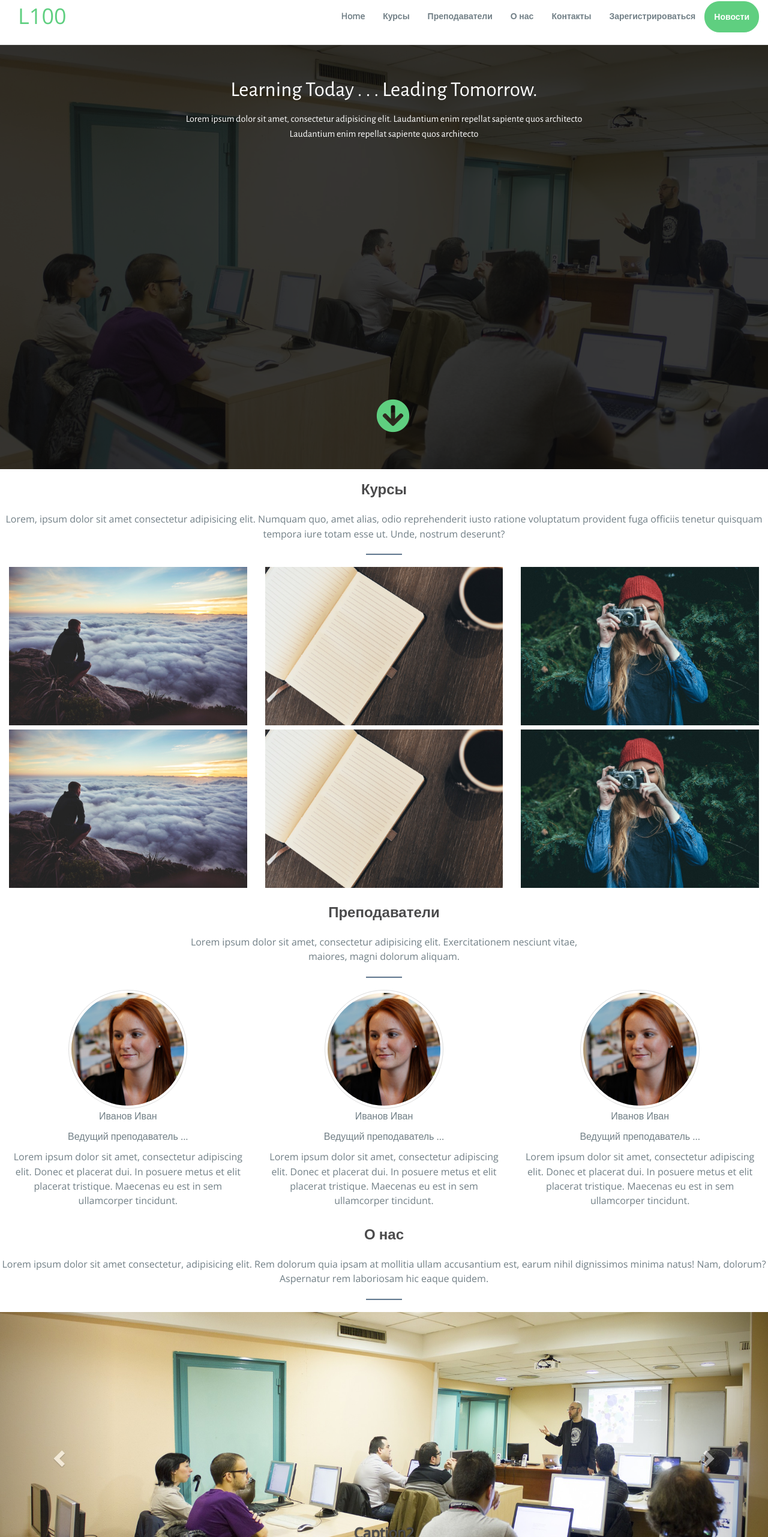
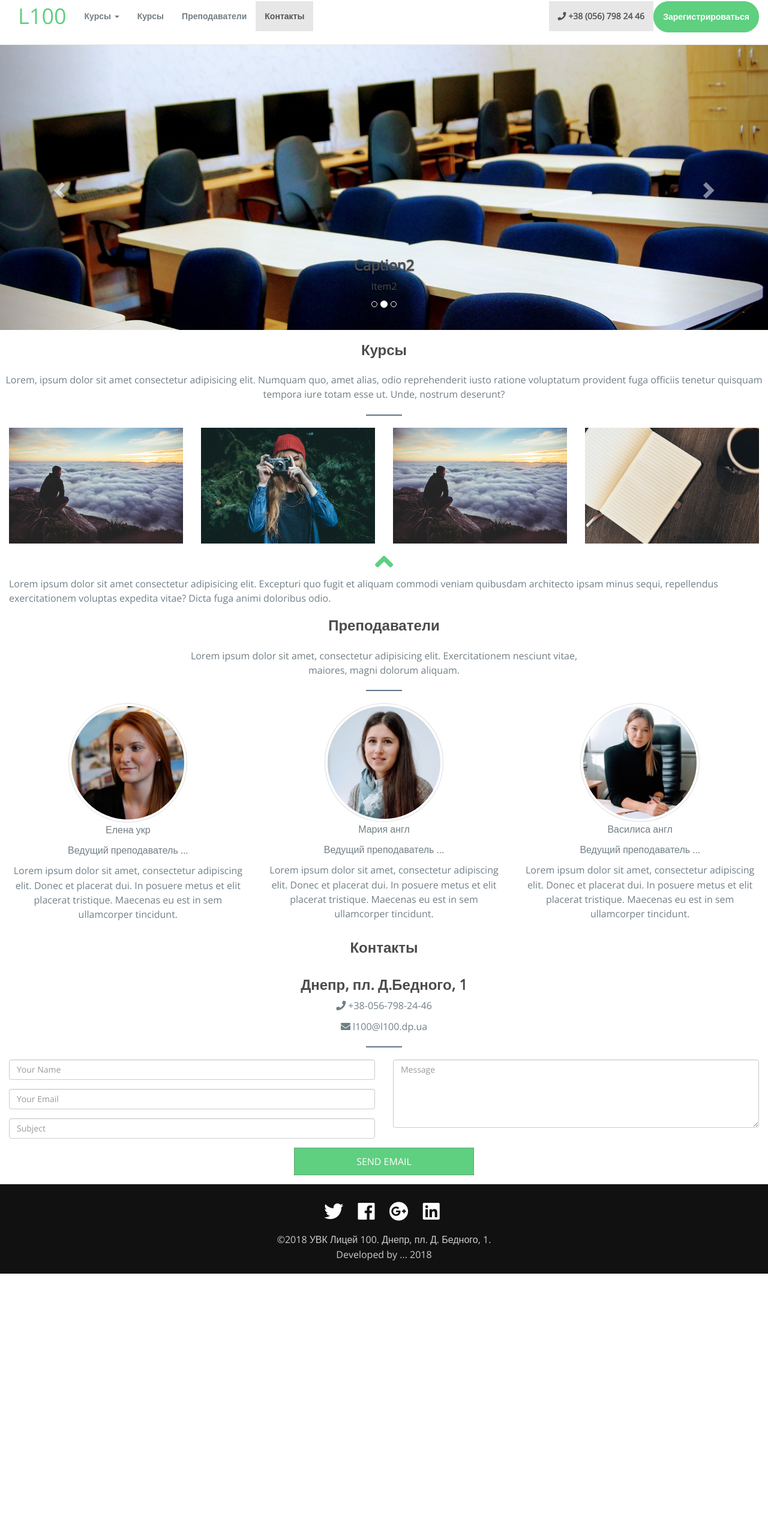
Before and after one commit to yuzub/bp, a website: page index.html in a window 1280 px wide. Shown: the part 18-2580 px from the top of the page at 60% size. After the commit the page ends 2141 px from the top, so only its background shows below. Drawn offline with nearby package versions, Linux system fonts and the light colour scheme; a web font is replaced by a local one.

Commit message:
changing template and adding some content from YVSef

```diff
--- a/css/style.css
+++ b/css/style.css
@@ -104,6 +104,13 @@ a:hover, a:focus{
   font-size: 16px;
 }
 /***********************************
+Carousel
+************************************/
+.carousel-caption h3, .carousel-caption  p {
+  color: #4B4B4C;
+}
+
+/***********************************
 Course
 ************************************/
 [class*=" imghvr-"] figcaption, [class^="imghvr-"] figcaption {
@@ -205,7 +212,7 @@ display:block;
 Footer
 ************************************/
 .footer {
-  padding: 60px 0 20px;
+  padding: 20px 0 20px;
   background: #111;
   color: #ccc;
 }
--- a/index.html
+++ b/index.html
@@ -41,9 +41,26 @@
 
         <!-- Collect the nav links, forms, and other content for toggling -->
         <div class="collapse navbar-collapse" id="myNavbar">
-          <ul class="nav navbar-nav navbar-right">
-            <li>
-              <a href="#top">Home</a>
+          <ul class="nav navbar-nav navbar-left">
+            <li class="dropdown">
+              <a href="#" class="dropdown-toggle" data-toggle="dropdown" role="button" aria-haspopup="true" aria-expanded="false">Курсы
+                <span class="caret"></span>
+              </a>
+              <ul class="dropdown-menu">
+                <li>
+                  <a href="#">Программирование</a>
+                </li>
+                <li>
+                  <a href="#">Java</a>
+                </li>
+                <li role="separator" class="divider"></li>
+                <li>
+                  <a href="#">English</a>
+                </li>
+                <li>
+                  <a href="#">Украинский</a>
+                </li>
+              </ul>
             </li>
             <li>
               <a href="#courses">Курсы</a>
@@ -52,16 +69,18 @@
               <a href="#teachers">Преподаватели</a>
             </li>
             <li>
-              <a href="#about-us">О нас</a>
-            </li>
-            <li>
               <a href="#contacts">Контакты</a>
             </li>
+          </ul>
+          <ul class="nav navbar-nav navbar-right">
             <li>
-              <a href="#" data-target="#registration" data-toggle="modal">Зарегистрироваться</a>
+              <a href="#contacts">
+                <i class="fas fa-phone"></i>
+                <span>+38 (056) 798 24 46</span>
+              </a>
             </li>
             <li class="btn-news">
-              <a href="#footer">Новости</a>
+              <a href="#" data-target="#registration" data-toggle="modal">Зарегистрироваться</a>
             </li>
           </ul>
         </div>
@@ -124,32 +143,57 @@
     <!--/ Modal box-->
   </header>
   <main>
-    <!--Banner-->
-    <section class="banner fill-screen">
-      <div class="bg-color fill-screen">
-        <div class="container-fluid">
-          <div class="row">
-            <div class="intro-para text-center quote">
-              <p class="big-text">Learning Today . . . Leading Tomorrow.</p>
-              <p class="small-text">
-                Lorem ipsum dolor sit amet, consectetur adipisicing elit. Laudantium enim repellat sapiente quos architecto
-                <br>Laudantium enim repellat sapiente quos architecto
-              </p>
+
+    <section id="carousel" class="carousel">
+
+      <div class="container-fluid">
+        <div class="row">
+
+          <div id="carousel-example-generic" class="carousel slide" data-ride="carousel">
+            <ol class="carousel-indicators">
+              <li data-target="#carousel-example-generic" data-slide-to="0" class="active"></li>
+              <li data-target="#carousel-example-generic" data-slide-to="1"></li>
+              <li data-target="#carousel-example-generic" data-slide-to="2"></li>
+            </ol>
+
+            <div class="carousel-inner" role="listbox">
+              <div class="item active">
+                <img src="img/11.jpg" alt="...">
+                <div class="carousel-caption">
+                  <h3>Caption1</h3>
+                  <p>Item1</p>
+                </div>
+              </div>
+              <div class="item">
+                <img src="img/21.jpg" alt="...">
+                <div class="carousel-caption">
+                  <h3>Caption2</h3>
+                  <p>Item2</p>
+                </div>
+              </div>
+              <div class="item">
+                <img src="img/31.jpg" alt="...">
+                <div class="carousel-caption">
+                  <h3>Caption3</h3>
+                  <p>Item3</p>
+                </div>
+              </div>
             </div>
-            <a href="#feature" class="mouse-hover">
-              <div class="mouse"></div>
+
+            <a class="left carousel-control" href="#carousel-example-generic" role="button" data-slide="prev">
+              <span class="glyphicon glyphicon-chevron-left" aria-hidden="true"></span>
+              <span class="sr-only">Previous</span>
+            </a>
+            <a class="right carousel-control" href="#carousel-example-generic" role="button" data-slide="next">
+              <span class="glyphicon glyphicon-chevron-right" aria-hidden="true"></span>
+              <span class="sr-only">Next</span>
             </a>
           </div>
-          <div class="down-button">
-            <a href="#courses" class="btn">
-              <i class="fas fa-arrow-circle-down fa-4x"></i>
-            </a>
-          </div>
+
         </div>
       </div>
-      </div>
     </section>
-    <!--/ Banner-->
+
 
     <section id="courses" class="courses">
       <div class="container-fluid">
@@ -166,40 +210,28 @@
       </div>
       <div class="container-fluid">
         <div class="row">
-          <div class="col-md-4 col-sm-6 padleft-right">
-            <figure class="imghvr-fold-up">
+          <div class="col-md-3 col-sm-6 padleft-right">
+            <figure id="course-eng" class="imghvr-fold-up">
               <img src="img/course01.jpg" class="img-responsive">
               <figcaption>
                 <h3>English</h3>
-                <p>Lorem ipsum dolor sit amet, consectetur adipisicing elit. Magnam atque, nostrum veniam consequatur libero
-                  fugiat, similique quis.</p>
+                <p>English...</p>
+              </figcaption>
+              <a href="#course-content-eng"></a>
+            </figure>
+
+          </div>
+          <div class="col-md-3 col-sm-6 padleft-right">
+            <figure class="imghvr-fold-up">
+              <img src="img/course06.jpg" class="img-responsive">
+              <figcaption>
+                <h3>Украинский</h3>
+                <p>Подготовка к ВНО.</p>
               </figcaption>
               <a href="#"></a>
             </figure>
           </div>
-          <div class="col-md-4 col-sm-6 padleft-right">
-            <figure class="imghvr-fold-up">
-              <img src="img/course05.jpg" class="img-responsive">
-              <figcaption>
-                <h3>Русский</h3>
-                <p>Lorem ipsum dolor sit amet, consectetur adipisicing elit. Magnam atque, nostrum veniam consequatur libero
-                  fugiat, similique quis.</p>
-              </figcaption>
-              <a href="#"></a>
-            </figure>
-          </div>
-          <div class="col-md-4 col-sm-6 padleft-right">
-            <figure class="imghvr-fold-up">
-              <img src="img/course06.jpg" class="img-responsive">
-              <figcaption>
-                <h3>Украинский</h3>
-                <p>Lorem ipsum dolor sit amet, consectetur adipisicing elit. Magnam atque, nostrum veniam consequatur libero
-                  fugiat, similique quis.</p>
-              </figcaption>
-              <a href="#"></a>
-            </figure>
-          </div>
-          <div class="col-md-4 col-sm-6 padleft-right">
+          <div class="col-md-3 col-sm-6 padleft-right">
             <figure class="imghvr-fold-up">
               <img src="img/course01.jpg" class="img-responsive">
               <figcaption>
@@ -210,22 +242,11 @@
               <a href="#"></a>
             </figure>
           </div>
-          <div class="col-md-4 col-sm-6 padleft-right">
+          <div class="col-md-3 col-sm-6 padleft-right">
             <figure class="imghvr-fold-up">
               <img src="img/course05.jpg" class="img-responsive">
               <figcaption>
-                <h3>Физика</h3>
-                <p>Lorem ipsum dolor sit amet, consectetur adipisicing elit. Magnam atque, nostrum veniam consequatur libero
-                  fugiat, similique quis.</p>
-              </figcaption>
-              <a href="#"></a>
-            </figure>
-          </div>
-          <div class="col-md-4 col-sm-6 padleft-right">
-            <figure class="imghvr-fold-up">
-              <img src="img/course06.jpg" class="img-responsive">
-              <figcaption>
-                <h3>Математика</h3>
+                <h3>Java</h3>
                 <p>Lorem ipsum dolor sit amet, consectetur adipisicing elit. Magnam atque, nostrum veniam consequatur libero
                   fugiat, similique quis.</p>
               </figcaption>
@@ -233,6 +254,18 @@
             </figure>
           </div>
         </div>
+        <div class="course-content">
+          <div id="course-content-eng">
+            <div class="text-center">
+              <a href="#">
+                <i class="fas fa-angle-up fa-3x"></i>
+              </a>
+            </div>
+            Lorem ipsum dolor sit amet consectetur adipisicing elit. Excepturi quo fugit et aliquam commodi veniam quibusdam architecto
+            ipsam minus sequi, repellendus exercitationem voluptas expedita vitae? Dicta fuga animi doloribus odio.
+          </div>
+        </div>
+
       </div>
     </section>
 
@@ -255,7 +288,7 @@
                 </div>
               </div>
               <div class="pm-staff-profile-details text-center">
-                <p class="pm-staff-profile-name">Иванов Иван</p>
+                <p class="pm-staff-profile-name">Елена укр</p>
                 <p class="pm-staff-profile-title">Ведущий преподаватель ...</p>
 
                 <p class="pm-staff-profile-bio">
@@ -269,11 +302,11 @@
             <div class="pm-staff-profile-container">
               <div class="pm-staff-profile-image-wrapper text-center">
                 <div class="pm-staff-profile-image">
-                  <img src="img/prepod.jpg" alt="" class="img-thumbnail img-circle img-prepod" />
+                  <img src="img/prepod1.jpg" alt="" class="img-thumbnail img-circle img-prepod" />
                 </div>
               </div>
               <div class="pm-staff-profile-details text-center">
-                <p class="pm-staff-profile-name">Иванов Иван</p>
+                <p class="pm-staff-profile-name">Мария англ</p>
                 <p class="pm-staff-profile-title">Ведущий преподаватель ...</p>
 
                 <p class="pm-staff-profile-bio">
@@ -287,11 +320,11 @@
             <div class="pm-staff-profile-container">
               <div class="pm-staff-profile-image-wrapper text-center">
                 <div class="pm-staff-profile-image">
-                  <img src="img/prepod.jpg" alt="" class="img-thumbnail img-circle img-prepod" />
+                  <img src="img/prepod2.jpg" alt="" class="img-thumbnail img-circle img-prepod" />
                 </div>
               </div>
               <div class="pm-staff-profile-details text-center">
-                <p class="pm-staff-profile-name">Иванов Иван</p>
+                <p class="pm-staff-profile-name">Василиса англ</p>
                 <p class="pm-staff-profile-title">Ведущий преподаватель ...</p>
 
                 <p class="pm-staff-profile-bio">
@@ -305,61 +338,7 @@
       </div>
     </section>
 
-    <section id="about-us" class="about-us">
 
-      <div class="container-fluid">
-        <div class="row">
-          <div class="header-section text-center">
-            <h2>О нас</h2>
-            <p>Lorem ipsum dolor sit amet consectetur, adipisicing elit. Rem dolorum quia ipsam at mollitia ullam accusantium
-              est, earum nihil dignissimos minima natus! Nam, dolorum? Aspernatur rem laboriosam hic eaque quidem.</p>
-            <hr class="bottom-line">
-          </div>
-
-          <div id="carousel-example-generic" class="carousel slide" data-ride="carousel">
-            <ol class="carousel-indicators">
-              <li data-target="#carousel-example-generic" data-slide-to="0" class="active"></li>
-              <li data-target="#carousel-example-generic" data-slide-to="1"></li>
-              <li data-target="#carousel-example-generic" data-slide-to="2"></li>
-            </ol>
-
-            <div class="carousel-inner" role="listbox">
-              <div class="item active">
-                <img src="img/banner.jpg" alt="...">
-                <div class="carousel-caption">
-                  <h3>Caption1</h3>
-                  <p>Item1</p>
-                </div>
-              </div>
-              <div class="item">
-                <img src="img/banner.jpg" alt="...">
-                <div class="carousel-caption">
-                  <h3>Caption2</h3>
-                  <p>Item2</p>
-                </div>
-              </div>
-              <div class="item">
-                <img src="img/banner.jpg" alt="...">
-                <div class="carousel-caption">
-                  <h3>Caption3</h3>
-                  <p>Item3</p>
-                </div>
-              </div>
-            </div>
-
-            <a class="left carousel-control" href="#carousel-example-generic" role="button" data-slide="prev">
-              <span class="glyphicon glyphicon-chevron-left" aria-hidden="true"></span>
-              <span class="sr-only">Previous</span>
-            </a>
-            <a class="right carousel-control" href="#carousel-example-generic" role="button" data-slide="next">
-              <span class="glyphicon glyphicon-chevron-right" aria-hidden="true"></span>
-              <span class="sr-only">Next</span>
-            </a>
-          </div>
-
-        </div>
-      </div>
-    </section>
 
     <section id="contacts" class="contacts">
 
@@ -368,8 +347,10 @@
           <div class="header-section text-center">
             <h2>Контакты</h2>
             <h3>Днепр, пл. Д.Бедного, 1</h3>
-            <p>Тел. +38-056-370-12-34</p>
-            <p>Email: l100@l100.dp.ua</p>
+            <p>
+              <i class="fas fa-phone" data-fa-transform="flip-h"></i> +38-056-798-24-46</p>
+            <p>
+              <i class="fas fa-envelope"></i> l100@l100.dp.ua</p>
             <hr class="bottom-line">
           </div>
           <div id="sendmessage">Your message has been sent. Thank you!</div>
@@ -416,31 +397,6 @@
   <footer id="footer" class="footer">
     <div class="container-fluid text-center">
 
-      <h3>Вы можете подписаться на наши новости</h3>
-
-      <form class="mc-trial row">
-        <div class="form-group col-md-3 col-md-offset-2 col-sm-4">
-          <div class=" controls">
-            <input name="name" placeholder="Ваше имя" class="form-control" type="text">
-          </div>
-        </div>
-        <!-- End email input -->
-        <div class="form-group col-md-3 col-sm-4">
-          <div class=" controls">
-            <input name="EMAIL" placeholder="Ваш email" class="form-control" type="email">
-          </div>
-        </div>
-        <!-- End email input -->
-        <div class="col-md-2 col-sm-4">
-          <p>
-            <button name="submit" type="submit" class="btn btn-block btn-submit">
-              Отправить
-              <i class="fas fa-arrow-right"></i>
-            </button>
-          </p>
-        </div>
-      </form>
-      <!-- End newsletter-form -->
       <ul class="list-inline social-links">
         <li>
           <a href="#link">
@@ -463,7 +419,7 @@
           </a>
         </li>
       </ul>
-      ©2018 Liceum 100.
+      ©2018 УВК Лицей 100. Днепр, пл. Д. Бедного, 1.
       <div>
         Developed by ... 2018
       </div>
--- a/js/script.js
+++ b/js/script.js
@@ -1,7 +1,7 @@
 $(function() {
   $(window).on('load resize', function() {
     $('.fill-screen').css('height', window.innerHeight - 91);
-    console.log(window.innerHeight);
+    // console.log(window.innerHeight);
   });
 
   // add Bootstrap's scrollspy
@@ -17,4 +17,11 @@ $(function() {
     }, 1500, 'easeInOutExpo');
     event.preventDefault();
   });
+
+  // show/hide course content
+  $('#course-eng').click(_ => {
+    // alert('clicked on couse-eng');
+    $('#course-content-eng').toggle();
+    event.preventDefault();
+  });
 });
```
Also changed, not shown: img/1.jpg (added), img/11.jpg (added), img/2.jpg (added), img/21.jpg (added), img/3.jpg (added), img/31.jpg (added), img/prepod1.jpg (added), img/prepod2.jpg (added).
